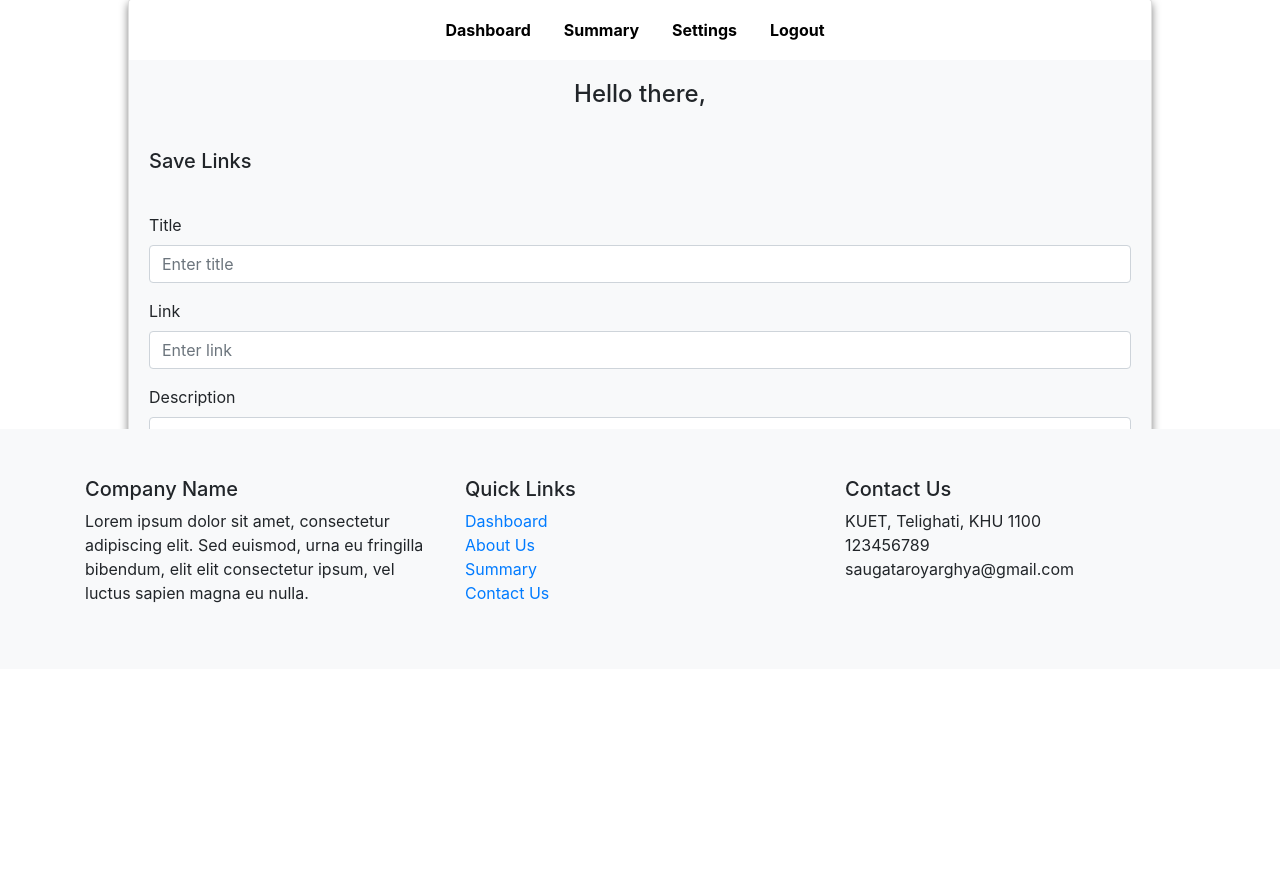
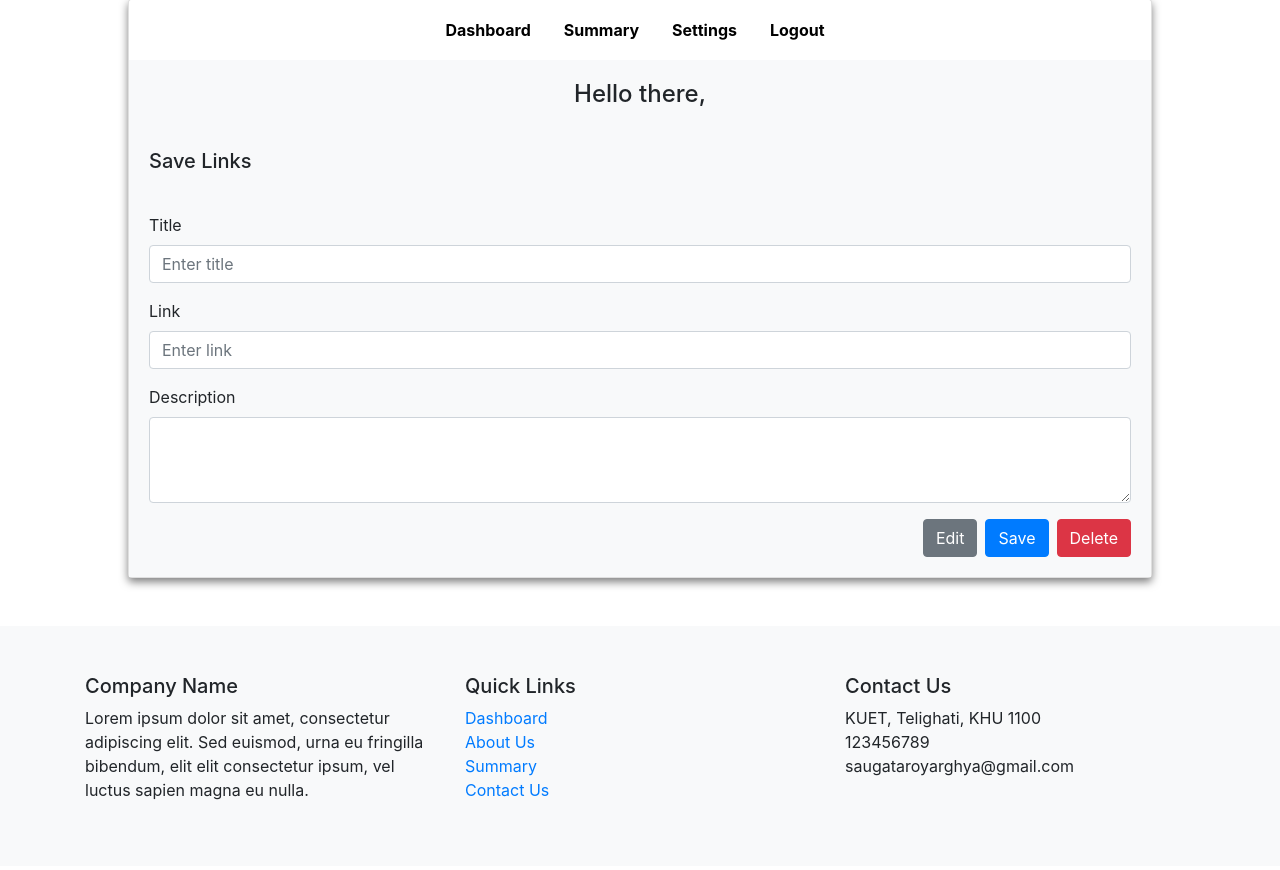
Before and after one commit to RaiYan163/SummaryUP, a Flask app: template templates/savelinks.html in a window 1280 px wide. Shown: the part 131-1001 px from the top of the page. Before the commit the page ends 734 px from the top, so only its background shows below. Run offline with Flask 3, Linux system fonts and the light colour scheme; the template is opened without the code that fills it, so the values that code supplies are empty; some libraries are stand-ins or nearby versions.

Commit message:
The bug at the footer has been fixed of the dashboard and savelinks

```diff
--- a/templates/savelinks.html
+++ b/templates/savelinks.html
@@ -212,10 +212,7 @@
 
   </script>
 
-
-</body>
-
-<footer class="bg-light py-5 fixed-bottom">
+  <footer class="bg-light py-5 mt-5 d-flex">
     <div class="container">
       <div class="row">
         <div class="col-md-4">
@@ -243,5 +240,8 @@
       </div>
     </div>
   </footer>
+</body>
+
+
 
 </html>
```
Also changed, not shown: templates/dashboard.html (+10 -7 lines). Lines whose indentation alone changed are shown as unchanged.
